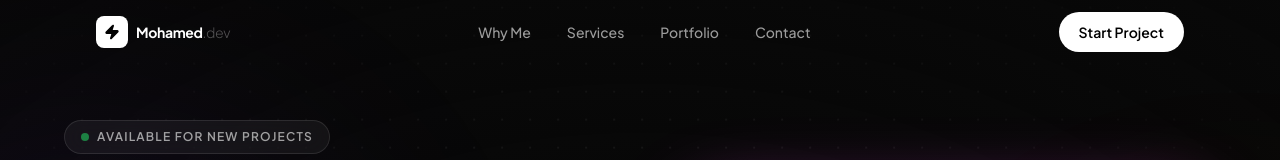
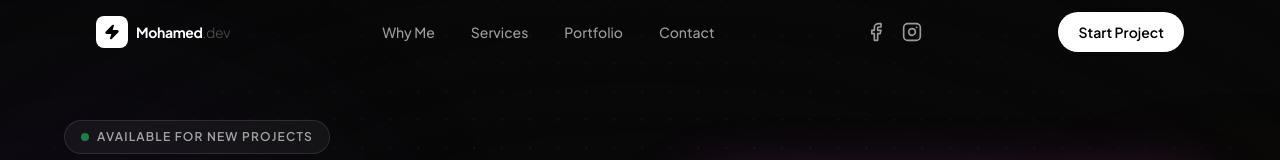
Before and after one commit to mohamedyouli2017-cpu/mdigitaldev-site, a Next.js app: page / in a window 1280 px wide. Shown: the top 160 px of the page. Built offline with nearby package versions, Linux system fonts and the light colour scheme.

Commit message:
added social icons

```diff
--- a/components/Navbar.tsx
+++ b/components/Navbar.tsx
@@ -2,7 +2,7 @@
 
 import { useState, useEffect } from "react";
 import { motion, AnimatePresence } from "framer-motion";
-import { Menu, X, Zap } from "lucide-react";
+import { Menu, X, Zap, Facebook, Instagram } from "lucide-react";
 
 const navLinks = [
   { label: "Why Me",    href: "#why-me"   },
@@ -89,6 +89,32 @@ export default function Navbar() {
             ))}
           </nav>
 
+          {/* Social links — desktop */}
+          <div className="hidden md:flex items-center space-x-4">
+            <a
+              href="https://www.facebook.com/MDigitalDev"
+              target="_blank"
+              rel="noopener noreferrer"
+              aria-label="Facebook"
+              className={`transition-colors duration-300 hover:text-purple-500 ${
+                onDark ? "text-white/60" : "text-gray-400"
+              }`}
+            >
+              <Facebook size={20} />
+            </a>
+            <a
+              href="https://www.instagram.com/mdigitaldev"
+              target="_blank"
+              rel="noopener noreferrer"
+              aria-label="Instagram"
+              className={`transition-colors duration-300 hover:text-purple-500 ${
+                onDark ? "text-white/60" : "text-gray-400"
+              }`}
+            >
+              <Instagram size={20} />
+            </a>
+          </div>
+
           {/* Desktop CTA */}
           <button
             onClick={() => scrollTo("#contact")}
@@ -138,6 +164,28 @@ export default function Navbar() {
                   {link.label}
                 </button>
               ))}
+              {/* Social links — mobile */}
+              <div className="flex items-center gap-4 px-4 pt-3 pb-1">
+                <a
+                  href="https://www.facebook.com/MDigitalDev"
+                  target="_blank"
+                  rel="noopener noreferrer"
+                  aria-label="Facebook"
+                  className="text-white/50 hover:text-purple-400 transition-colors duration-300"
+                >
+                  <Facebook size={20} />
+                </a>
+                <a
+                  href="https://www.instagram.com/mdigitaldev"
+                  target="_blank"
+                  rel="noopener noreferrer"
+                  aria-label="Instagram"
+                  className="text-white/50 hover:text-purple-400 transition-colors duration-300"
+                >
+                  <Instagram size={20} />
+                </a>
+              </div>
+
               <div className="pt-2 pb-1">
                 <button
                   onClick={() => scrollTo("#contact")}
```
